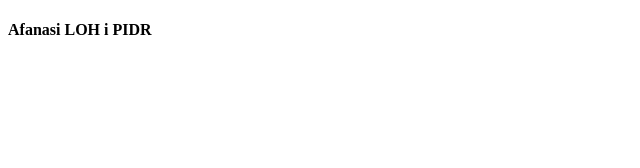
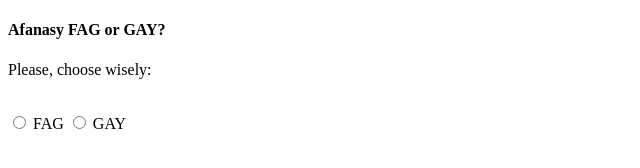
Before and after one commit to KAILone/Site, a plain HTML site: page index.html in a window 1280 px wide. Shown: the whole page, without its empty margins (0-640 px from the left). Drawn offline with Linux system fonts and the light colour scheme.

Commit message:
Update index.html

```diff
--- a/index.html
+++ b/index.html
@@ -5,7 +5,13 @@
    </head>
    <body>
    <h4>
-     <p>Afanasi LOH i PIDR</p>
+     <p>Afanasy FAG or GAY?</p>
    </h4>
+     <form action="kailone.github.io">
+      <p>Please, choose wisely:</p>
+      <br />
+      <input type="radio" name="who" value="fag" /> FAG
+      <input type="radio" name="who" value="gay" /> GAY
+     </form>
    </body>
 </html>
```
